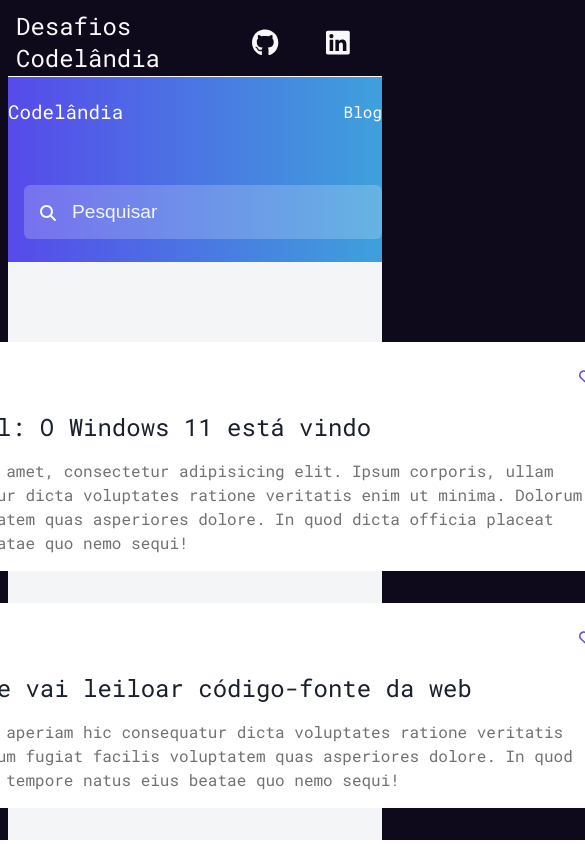
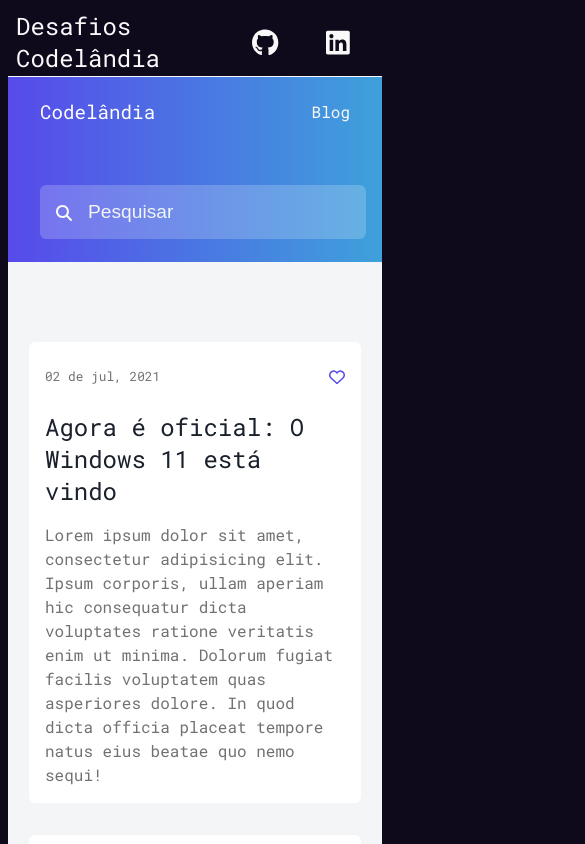
Before and after one commit to IvanConsalter/Challenges_Codelandia, an Angular app: page /blog in a window 390 px wide. Shown: the top 844 px of the page, 585 px wide, since content can reach past the window. Built offline with nearby package versions, Linux system fonts and the light colour scheme.

Commit message:
fix media query

```diff
--- a/src/app/challenges/blog/blog.component.scss
+++ b/src/app/challenges/blog/blog.component.scss
@@ -17,7 +17,7 @@
       display: flex;
       justify-content: space-between;
       align-items: center;
-      padding: 1.4rem 0;
+      padding: 1.4rem 2rem;
 
       .logo a {
         text-decoration: none;
@@ -28,11 +28,12 @@
     }
 
     .search-container {
-      padding: 1.4rem 0;
+      padding: 1.4rem 1rem;
       margin-top: 1rem;
       display: flex;
       align-items: center;
       justify-content: center;
+      max-width: 100%;
 
       &-icon {
         position: relative;
@@ -62,6 +63,7 @@
 
 body {
   background: $white-200;
+  width: 100%;
   margin: 0;
 
   .content {
@@ -77,7 +79,20 @@
       color: $gray;
       padding: 1rem;
       width: 800px;
+      max-width: 100%;
       border-radius: .4rem;
+
+      @media screen and (max-width: 1024px){
+        width: 600px;
+      }
+
+      @media screen and (max-width: 768px){
+        width: 450px;
+      }
+
+      @media screen and (max-width: 480px){
+        width: 300px;
+      }
 
       &-header {
         display: flex;
```
